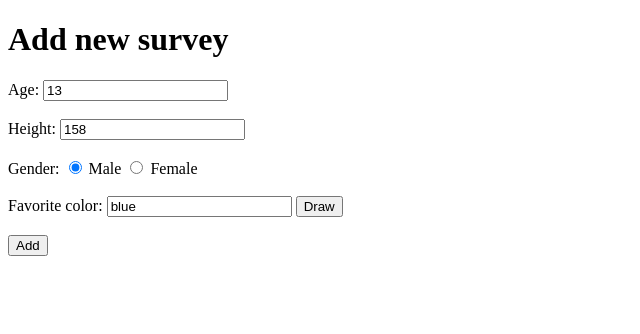
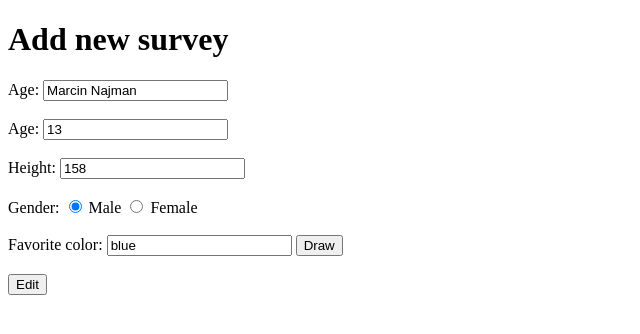
Before and after one commit to JakubKosakowski/CRUD-Web-App, a Flask app: page /edit/1 in a window 1280 px wide. Shown: the top 334 px of the page, without its empty margins (0-640 px from the left). Run offline with Flask 3, Linux system fonts and the light colour scheme; data comes from the database, SQL or seed files in the repository; both versions use the stored data as it was after the commit.

Commit message:
Add column name to People table

```diff
--- a/app.py
+++ b/app.py
@@ -18,7 +18,8 @@ def home():
             'age': data[1],
             'height': data[2],
             'gender': data[3],
-            'favorite_color': data[4]
+            'favorite_color': data[4],
+            'name': data[5]
         }
         people.append(temp)
 
@@ -30,14 +31,15 @@ def add():
     if request.method == 'GET':
         return render_template('add.html')
     else:
+        name = request.form.get('name')
         age = request.form.get('age')
         height = request.form.get('height')
         gender = request.form.get('gender')
         fav_color = request.form.get('favorite_color')
         exec_sql("""
-            INSERT INTO People(age, height, gender, favorite_color)
-            VALUES (?, ?, ?, ?);
-        """, (age, height, gender, fav_color))
+            INSERT INTO People(age, height, gender, favorite_color, name)
+            VALUES (?, ?, ?, ?, ?);
+        """, (age, height, gender, fav_color, name))
         return redirect(url_for('home'))
 
 
@@ -53,19 +55,21 @@ def edit(id):
             'age': data[0][1],
             'height': data[0][2],
             'gender': data[0][3],
-            'favorite_color': data[0][4]
+            'favorite_color': data[0][4],
+            'name': data[0][5]
         }
         return render_template('edit.html', person=person)
     else:
+        name = request.form.get('name')
         age = request.form.get('age')
         height = request.form.get('height')
         gender = request.form.get('gender')
         fav_color = request.form.get('favorite_color')
         exec_sql("""
                     UPDATE People
-                    SET age = ?, height = ?, gender = ?, favorite_color = ?
+                    SET age = ?, height = ?, gender = ?, favorite_color = ?, name = ?
                     WHERE id = ?
-                """, (age, height, gender, fav_color, id))
+                """, (age, height, gender, fav_color, name, id))
         return redirect(url_for('home'))
 
 
--- a/templates/add.html
+++ b/templates/add.html
@@ -7,6 +7,8 @@ Add new survey
 {% block content %}
 <h1>Add new survey</h1>
 <form action="" method="POST" id="form">
+  <label for="name">Name: </label>
+  <input type="text" name="age" id="name"><br><br>
   <label for="age">Age: </label>
   <input type="number" name="age" id="age"><br><br>
   <label for="height">Height: </label>
--- a/templates/edit.html
+++ b/templates/edit.html
@@ -7,6 +7,8 @@
 {% block content %}
 <h1>Add new survey</h1>
 <form action="" method="POST" id="form">
+  <label for="name">Age: </label>
+  <input type="text" name="age" id="name" value="{{person['name']}}"><br><br>
   <label for="age">Age: </label>
   <input type="number" name="age" id="age" value="{{person['age']}}"><br><br>
   <label for="height">Height: </label>
@@ -19,7 +21,7 @@
   <label for="favorite_color">Favorite color:</label>
   <input type="text" name="favorite_color" id="favorite_color" value="{{person['favorite_color']}}">
   <button class="random" name="draw" type="button">Draw</button><br><br>
-  <input type="submit" value="Add">
+  <input type="submit" value="Edit">
 </form>
 <script src="{{url_for('static', filename='script.js')}}"></script>
 {% endblock %}
--- a/templates/home.html
+++ b/templates/home.html
@@ -9,14 +9,16 @@ Home Page
     <table>
         <tr>
             <th>ID</th>
+            <th>Name</th>
             <th>Age</th>
             <th>Height</th>
             <th>Gender</th>
             <th>Favorite color</th>
         </tr>
         {% for person in people %}
-        <tr id="row-{{loop.index}}"">
+        <tr id="row-{{loop.index}}">
             <td>{{ person['id'] }}</td>
+            <td>{{ person['name'] }}</td>
             <td>{{ person['age'] }}</td>
             <td>{{ person['height'] }}</td>
             <td>{{ person['gender'] }}</td>
```
Also changed, not shown: test.db.
